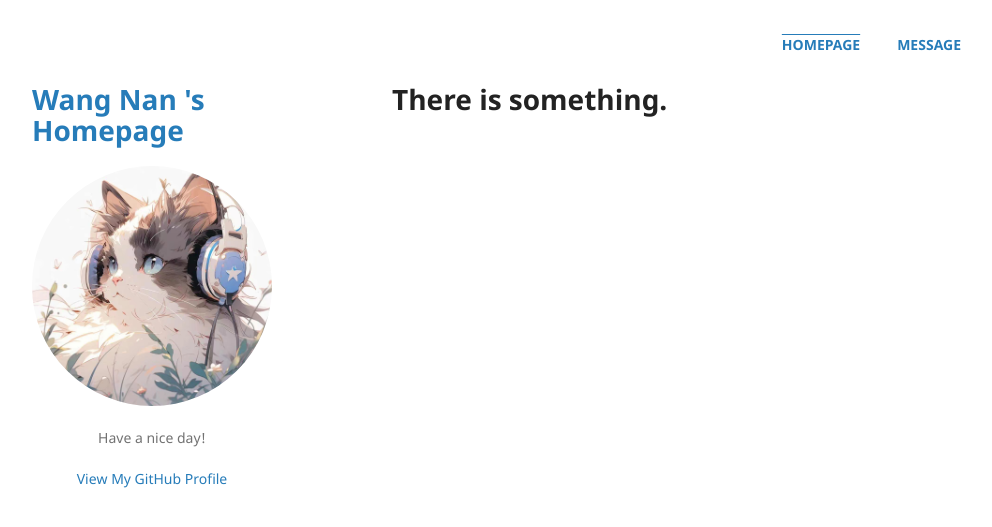
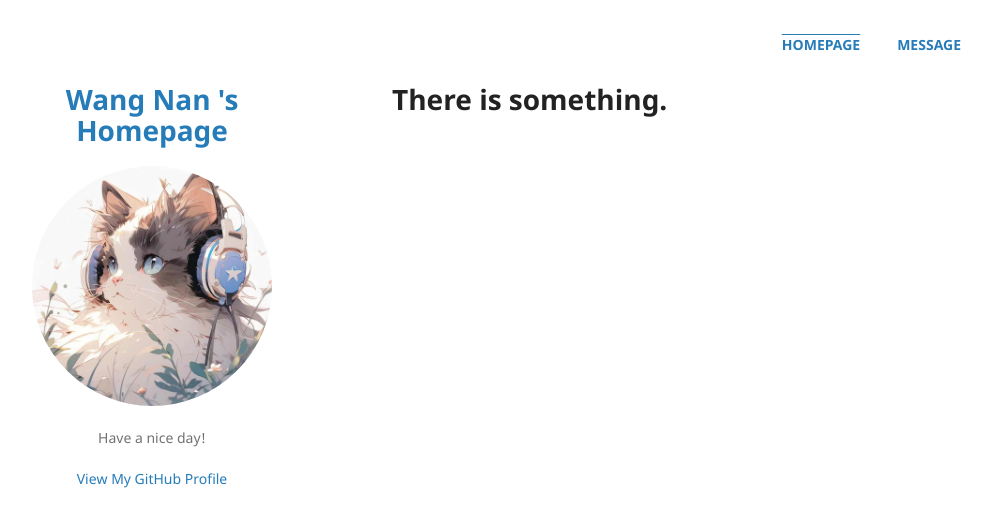
Before and after one commit to theFool-wn/theFool-wn.github.io, a Jekyll site: the page built from index.html, in a window 1280 px wide and 900 px high. Shown: the top 527 px of the window, without its empty margins (128-1120 px from the left). Built offline with Jekyll 4.4.1, drawn with Linux system fonts in a browser that asks for light colours.

Commit message:
Update default.html

```diff
--- a/_layouts/default.html
+++ b/_layouts/default.html
@@ -17,7 +17,7 @@
         {% include navigation.html %}
         <div class="wrapper">
             <header {% unless site.description or site.github.project_tagline %} class="without-description" {% endunless %}>
-                <h1><a href="{{ '/' | absolute_url }}" align = "center">{{ site.title | default: site.github.repository_name }}</a></h1>
+                <h1 align = "center"><a href="{{ '/' | absolute_url }}">{{ site.title | default: site.github.repository_name }}</a></h1>
 
                 {% if site.logo %}
                     <img src="{{site.logo | relative_url}}" class="author-logo" alt="Logo" />
```
